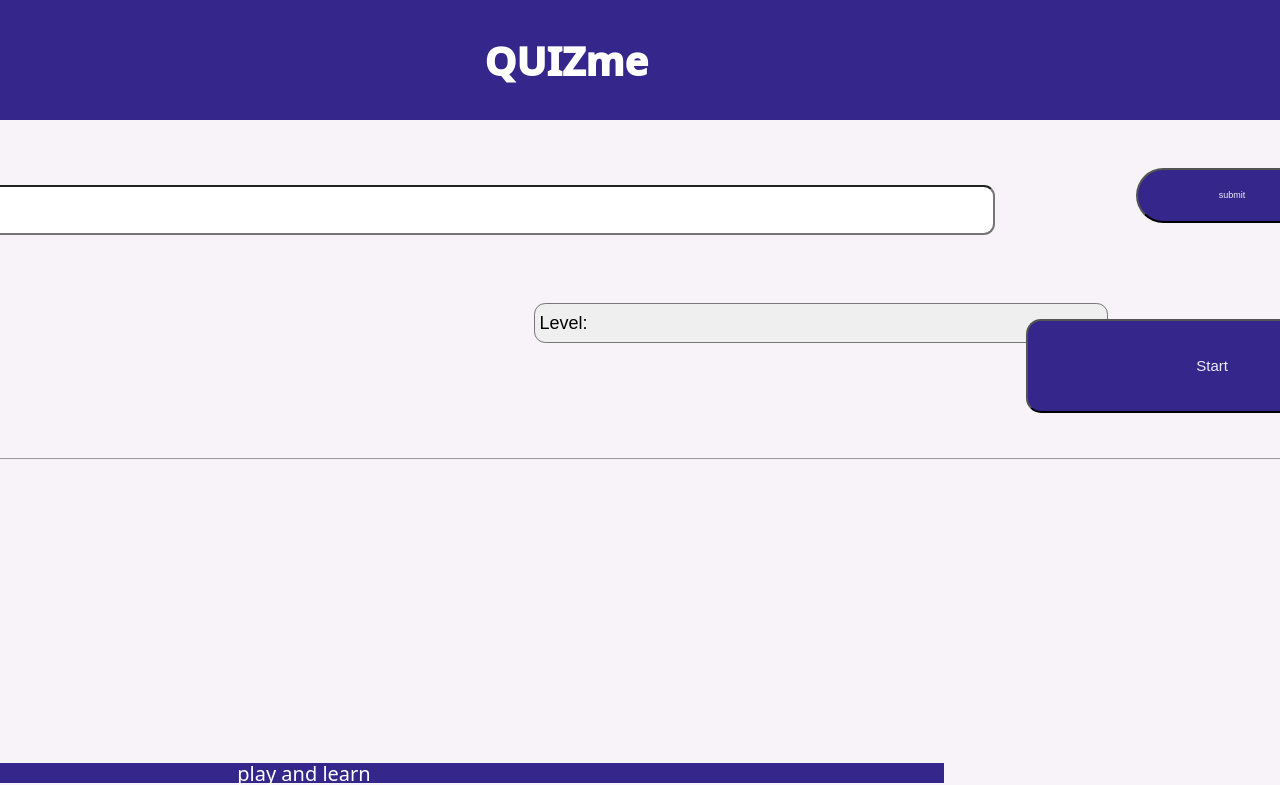
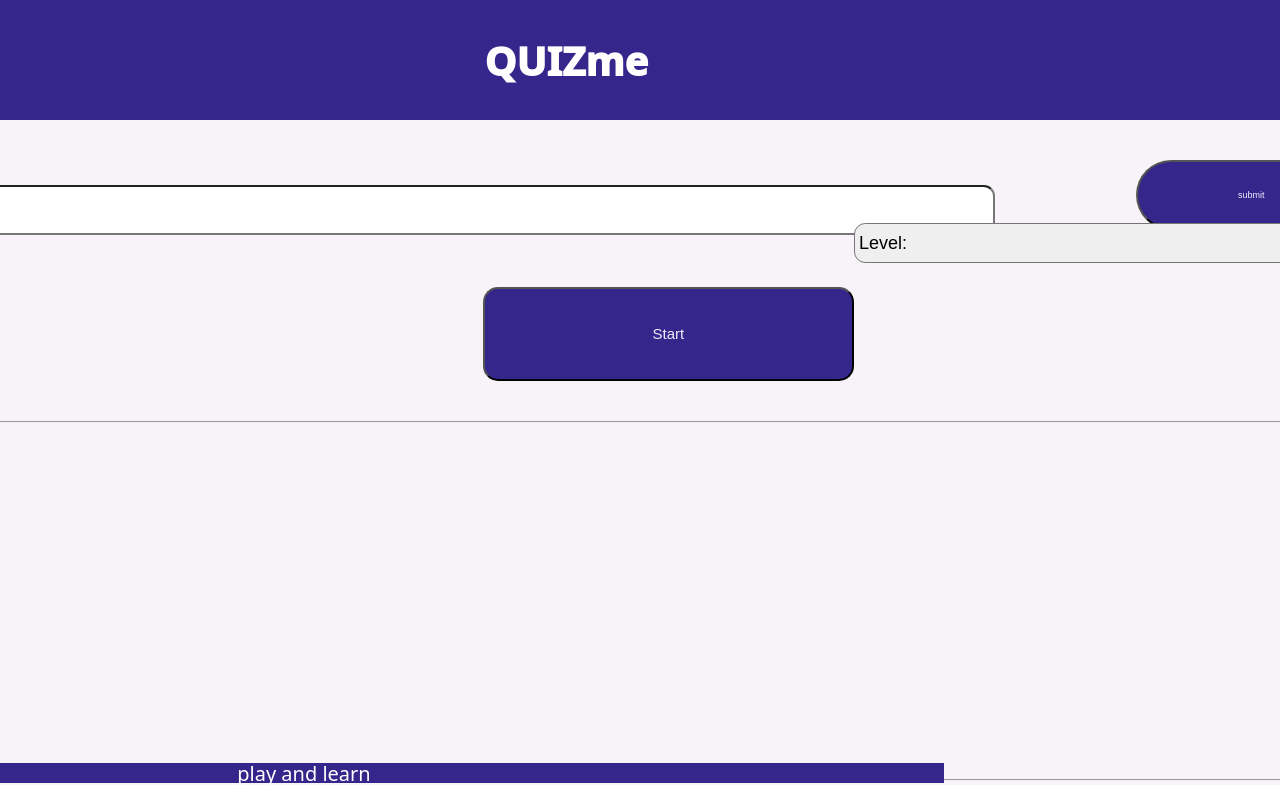
Before and after one commit to abieber1408/capstone-project, a Next.js app: page / in a window 1280 px wide. Shown: the top 785 px of the page. Built offline with nearby package versions, Linux system fonts and the light colour scheme.

Commit message:
Positioning with styling

```diff
--- a/components/ContinueButton/index.js
+++ b/components/ContinueButton/index.js
@@ -22,8 +22,8 @@ flex-direction: row;
   float: right;
   width: 40%;
   margin-botton: 30vh;
-  margin-right: 2vw;
-  margin-top:-7vh;
+  margin-right: -30vw;
+  margin-top:-14vh;
   font-size:15px;
   text-decoration: none;
   text-align: center;
--- a/components/LevelForm/index.js
+++ b/components/LevelForm/index.js
@@ -19,19 +19,18 @@ export default function LevelForm() {
 
 export const StyledLevelLabel = styled.label`
   display: flex;
-  flex-direction: row;
+  flex-direction: row-reverse;
   font-weight: bold;
   height: 30px;
-  width: 75%;
+  width: 80%;
   borde-radius: 100px;
   margin-bottom: 0px;
-  margin-left: 68vw;
-
-
+  margin-left: 58vw;
+   margin-top:-21vh;
 
   select, option {
     border-radius: 0.7rem;
-    width:52%;
+    width:62%;
     font-size: 18px;
     height: 40px;
   }
--- a/components/PlayerForm/index.js
+++ b/components/PlayerForm/index.js
@@ -56,21 +56,21 @@ export const SubmitButton = styled.button`
   display: flex;
   justify-content: center;
   align-items: center;
-  max-height: 55px;
+  max-height: 80px;
   background-color: #35268c;
   border-radius: 100px;
   color: #efedfa;
   font-size: 15px;
   cursor: alias ;
-  width: 15vw;
+  width: 18vw;
   height: 70px;
   margin-left:110vw;
   gap: 0.7rem;
   text-decoration: none;
-  margin-top:-10vh;
+  margin-top:-11vh;
   font-size:9px;
   text-decoration: none;
-  padding: 10px;
+  padding: 20px;
   `;
 
  export const Button = styled.button`
--- a/components/ResetButton/index.js
+++ b/components/ResetButton/index.js
@@ -22,7 +22,7 @@ export const StyledButton = styled.button`
   cursor: alias ;
   width: 40%;
   margin-botton:30vh;
-  margin-left: 5vw;
-  margin-top: 4vh;
+  margin-left: 15vw;
+  margin-top: 3vh;
   text-align: center;
 `;
--- a/components/StartButton/index.js
+++ b/components/StartButton/index.js
@@ -10,7 +10,6 @@ export default function StartButton() {
 
 export const Button = styled.button`
   display: flex;
-  margin-left: -82px;
   justify-content: center;
   align-items: center;
   padding: 45px;
@@ -20,6 +19,6 @@ export const Button = styled.button`
   color: #efedfa;
   font-size: 15px;
   cursor: alias ;
-  margin-top:2vh;
+  margin-top:8vh;
   width: 29vw;
 `;
--- a/components/StartForm/index.js
+++ b/components/StartForm/index.js
@@ -1,9 +1,8 @@
-import styled from "styled-components";
+
 import LevelForm from "../LevelForm";
 import PlayerNameForm from "../PlayerForm";
 import TopicForm from "../TopicForm";
 import ResetButton from "../ResetButton";
-import ContinueButton  from "../ContinueButton";
 import VideoStream from "../VideoStream";
 import Heading from "../Heading";
 import Footing from "../Footing";
@@ -14,13 +13,12 @@ export function StartForm() {
     return (
         <>
             <Heading>QUIZme</Heading>
-        <PlayerNameForm>Name</PlayerNameForm>
-        <LevelForm>Level</LevelForm>
+            <PlayerNameForm>Name</PlayerNameForm>
             <TopicForm>Topic</TopicForm>
-        <VideoStream></VideoStream>
+            <LevelForm>Level</LevelForm>
+             <VideoStream></VideoStream>
             <ResetButton></ResetButton>
             <Footing>play and learn</Footing>
-
         </>
     )
 };
--- a/components/TopicForm/index.js
+++ b/components/TopicForm/index.js
@@ -27,24 +27,18 @@ export default function TopicForm () {
            <option value="education">Education</option>
            </select>
         </StyledFormLabel>
-        <StyledImage src={imageSrc} alt={topic} width={200} height={75} />
+        <StyledImage src={imageSrc} alt={topic} width={120} height={80} />
 
    </>
   );
 };
 
 
-export const StyledTopic = styled.div`
-display: flex;
-flex-direction: column;
-float:left;
-`;
-
 
 export const StyledImage = styled.img`
 display: flex;
-margin-top: 50px;
-
+margin-top: 30px;
+margin-left: 8vw;
 `;
 
 export const StyledFormLabel = styled.label`
@@ -55,23 +49,16 @@ export const StyledFormLabel = styled.label`
   width: 100%;
   borde-radius: 100px;
   margin-bottom: 5px;
-  float: left;
-  margin-left: 5vw;
-  margin-top:-12vh;
+  margin-left: 6vw;
+  margin-top:-8vh;
 
   select, option {
-    height: 30px;
     border-radius: 0.7rem;
-
     font-size: 18px;
     height: 40px;
   }
 `;
 
-
-
-
-
 export const option = styled.option`
 background-color.  #d4d9ff ;`
 ;
--- a/components/VideoStream/index.js
+++ b/components/VideoStream/index.js
@@ -10,10 +10,9 @@ export default function VideoStream() {
 export const VideoStreamFieldset = styled.fieldset`
     display: flex;
     flex-direction: column;
-    height: 330px;
+    height: 360px;
     width:128%;
     margin-left: 8vw;
-
+    margin-top: 21vh;
     border-radius: 80px;
-
 `;
--- a/styles.js
+++ b/styles.js
@@ -5,20 +5,18 @@ export default createGlobalStyle`
   *::before,
   *::after {
     box-sizing: border-box;
-    font-weight:200;
+    font-weight:500;
 
   }
   body {
     font-size: 20px;
     margin: 0;
     font-family: system-ui;
-    font-weight: 300;
     place-items: center;
     min-height: 100vh;
     max-width: 50rem;
     margin-right: 15px;
     background-color: RGBA(110,32,155,0.05);
-
   }
 
 `;
```
Also changed, not shown: components/Topic/StyledTopic.js (added, +10 -0 lines).
